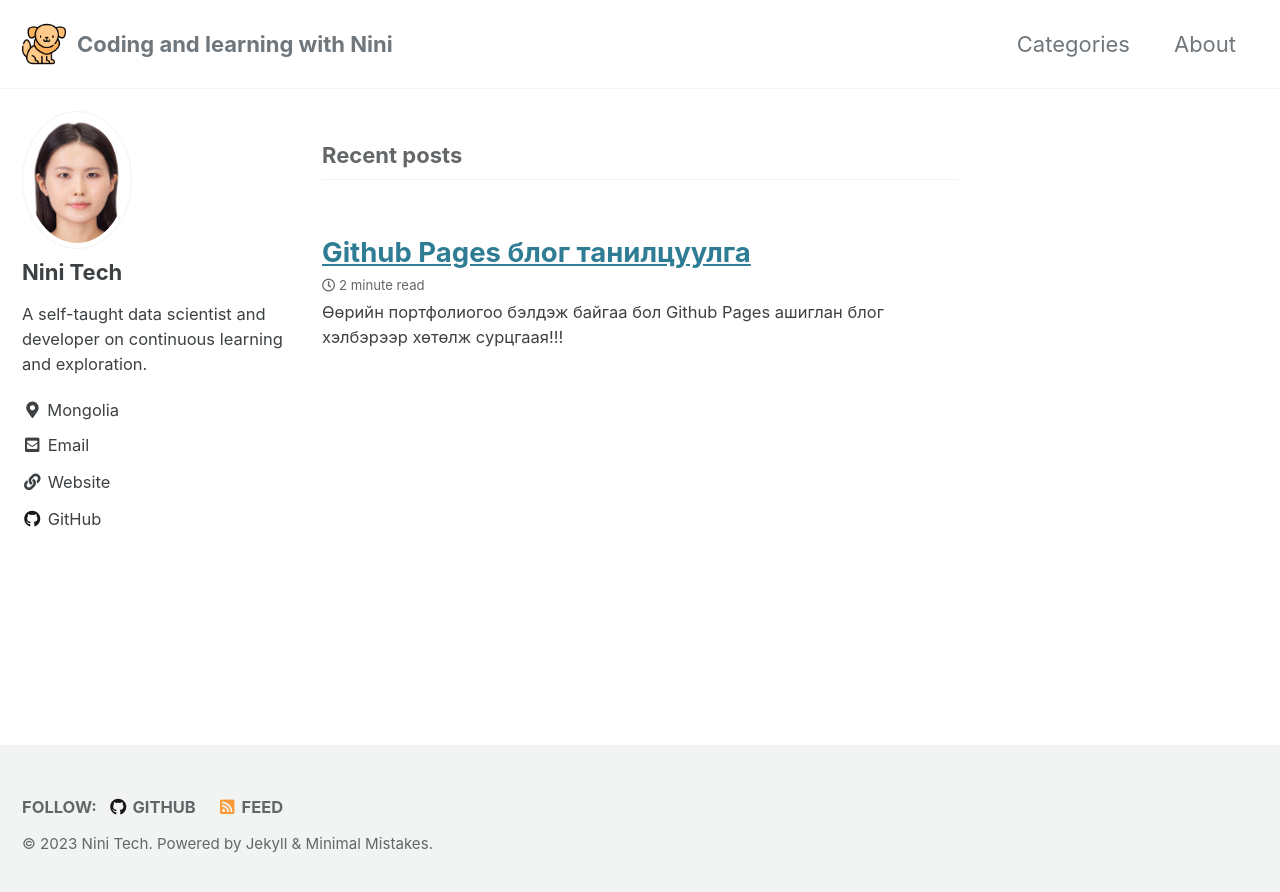
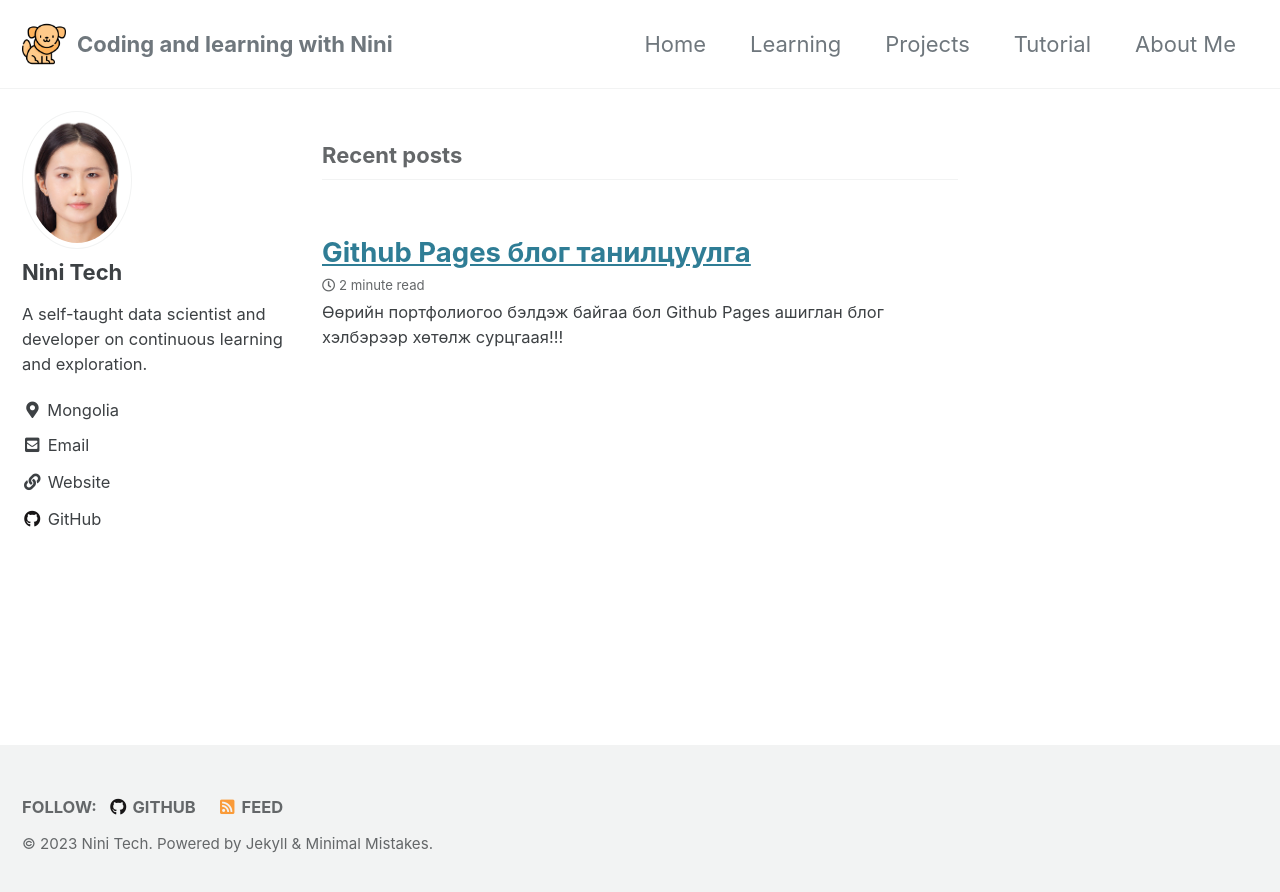
Before and after one commit to nini-dev98/nini-dev98.github.io, a Jekyll site: the page built from index.html, in a window 1280 px wide. Shown: the top 892 px of the page. Built offline with Jekyll 4.4.1, drawn with Linux system fonts in a browser that asks for light colours; cached includes are drawn as plain includes; the list of posts is cut into pages by our own code.

Commit message:
reorganized menu structure

```diff
--- a/_data/navigation.yml
+++ b/_data/navigation.yml
@@ -1,6 +1,12 @@
 # main links
 main:
-  - title: "Categories"
-    url: /categories/
-  - title: "About"
+  - title: "Home"
+    url: "/"
+  - title: "Learning"
+    url: /categories/learning/
+  - title: "Projects"
+    url: /categories/projects/
+  - title: "Tutorial"
+    url: /categories/tutorial/
+  - title: "About Me"
     url: /about/
```
